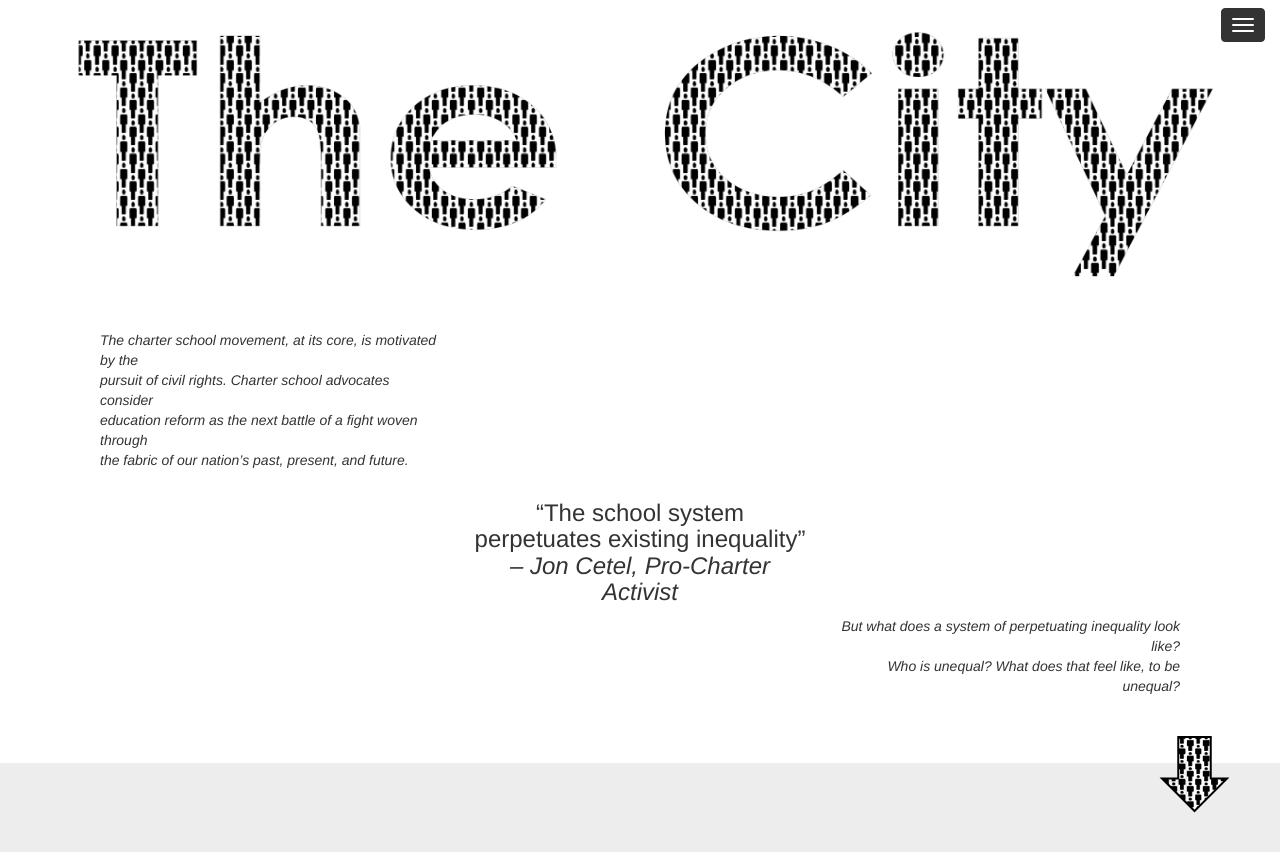
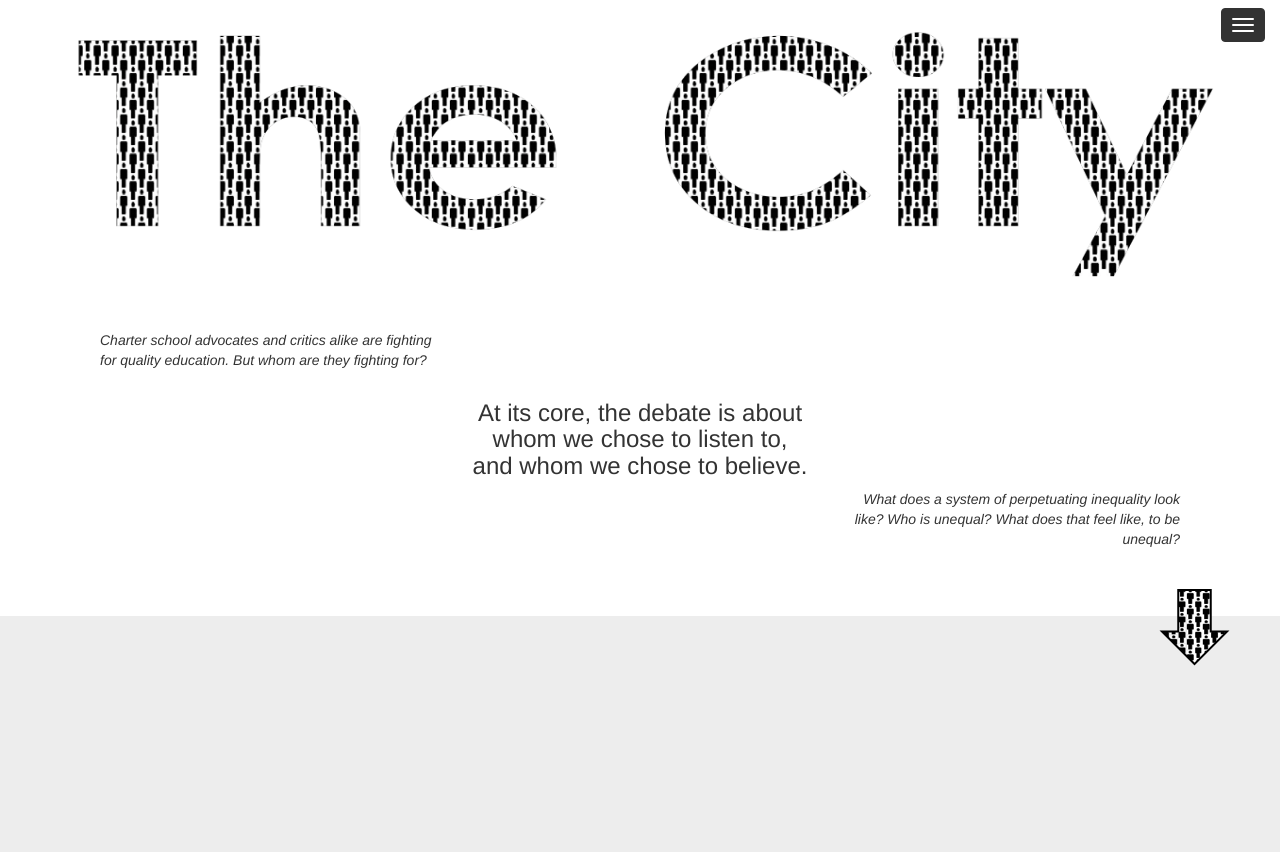
Before and after one commit to sbarli/charterwars-angular, a website: page public/index.html at #!/city in a window 1280 px wide. Shown: the top 852 px of the page. Drawn offline with nearby package versions, Linux system fonts and the light colour scheme; some packages are replaced by stand-ins of ours; no server answers; a script that the page names is missing.

Commit message:
New city page intro text

```diff
--- a/public/angular-app/components/city/city.html
+++ b/public/angular-app/components/city/city.html
@@ -6,26 +6,21 @@
             <div class="row">
                 <div class="col-md-4">
                     <p class="text-left">
-                        <em>The charter school movement, at its core, is motivated by the<br>
-                        pursuit of civil rights. Charter school advocates consider<br>
-                        education reform as the next battle of a fight woven through<br>
-                        the fabric of our nation’s past, present, and future.</em>
+                        <em>Charter school advocates and critics alike are fighting for quality education. But whom are they fighting for?</em>
                     </p>
                 </div>
             </div>
             <div class="row">
                 <div class="col-md-4 col-md-offset-4">
                     <h3 class="text-center">
-                        “The school system perpetuates existing inequality”<br>
-                        <em>– Jon Cetel, Pro-Charter Activist</em>
+                        At its core, the debate is about whom we chose to listen to, and whom we chose to believe.<br>
                     </h3>
                 </div>
             </div>
             <div class="row">
                 <div class="col-md-4 col-md-offset-8">
                     <p class="text-right">
-                        <em>But what does a system of perpetuating inequality look like?<br>
-                        Who is unequal? What does that feel like, to be unequal?</em>
+                        <em>What does a system of perpetuating inequality look like? Who is unequal? What does that feel like, to be unequal?</em>
                     </p>
                 </div>
             </div>
```
